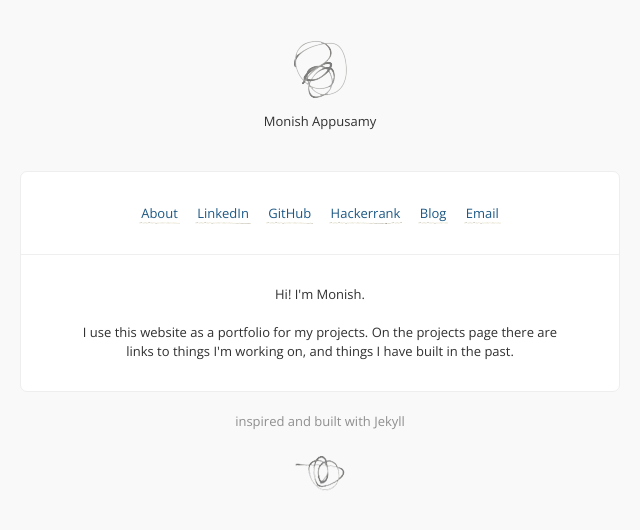
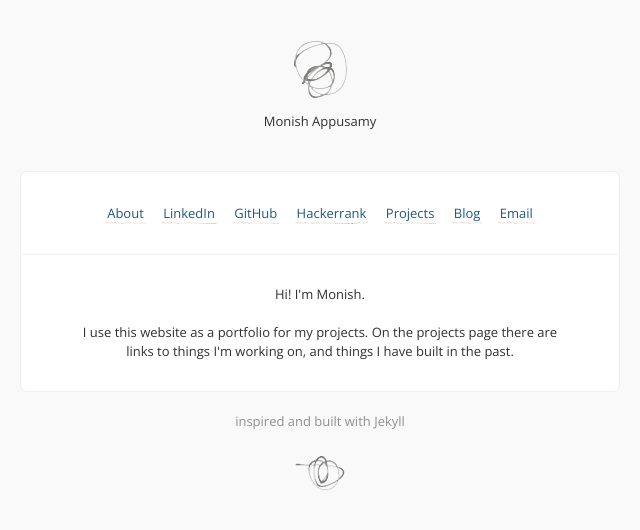
Before and after one commit to monishappusamy/monishappusamy.github.io, a Jekyll site: the page built from index.html, in a window 1280 px wide. Shown: the top 530 px of the page, without its empty margins (320-960 px from the left). Built offline with Jekyll 4.4.1, drawn with Linux system fonts in a browser that asks for light colours; Markdown is read by kramdown in place of the engine named in the settings; comment, search, counter and statistics services are not loaded.

Commit message:
Added Projects page

```diff
--- a/_config.yml
+++ b/_config.yml
@@ -18,6 +18,8 @@ links:
   - name:         Hackerrank
     url:          https://www.hackerrank.com/monishappusamy
     external:     true
+  - name:         Projects
+    url:          /Projects
   - name:         Blog
     url:          http://monishappusamy.blogspot.com
     external:     true
```
